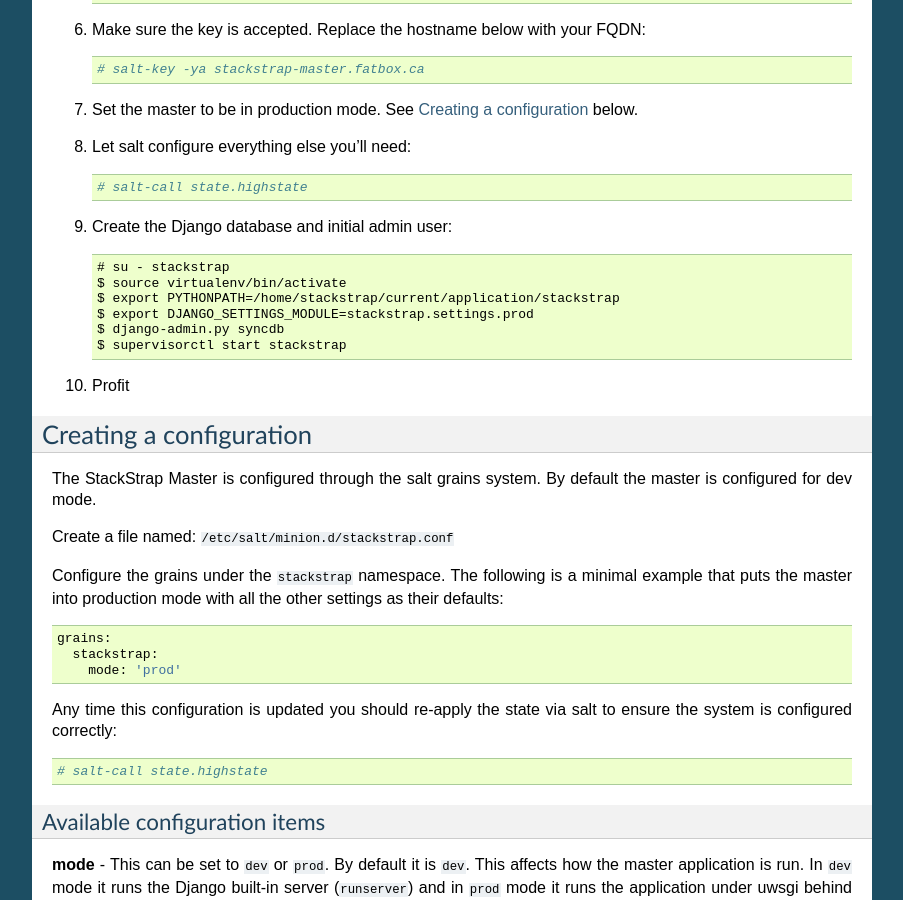
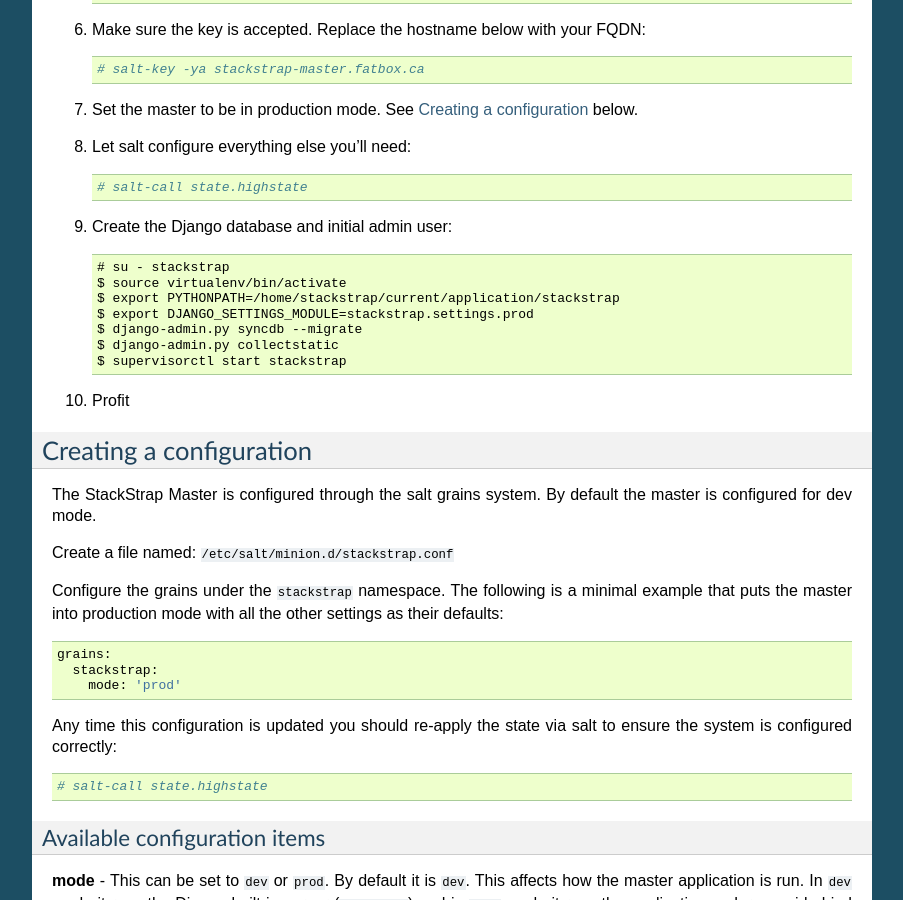
Before and after one commit to stackstrap/stackstrap, a Sphinx documentation site: the page built from docs/deployment.rst, in a window 1280 px wide and 900 px high, scrolled down 819 px. Shown: the whole window, without its empty margins (198-1101 px from the left). Built offline with Sphinx 7.4.7, drawn with Linux system fonts in a browser that asks for light colours.

Commit message:
call out the need to migrate and collectstatic in step 9

```diff
--- a/docs/deployment.rst
+++ b/docs/deployment.rst
@@ -58,7 +58,8 @@
     $ source virtualenv/bin/activate
     $ export PYTHONPATH=/home/stackstrap/current/application/stackstrap
     $ export DJANGO_SETTINGS_MODULE=stackstrap.settings.prod
-    $ django-admin.py syncdb
+    $ django-admin.py syncdb --migrate
+    $ django-admin.py collectstatic
     $ supervisorctl start stackstrap
 
 #. Profit
```
